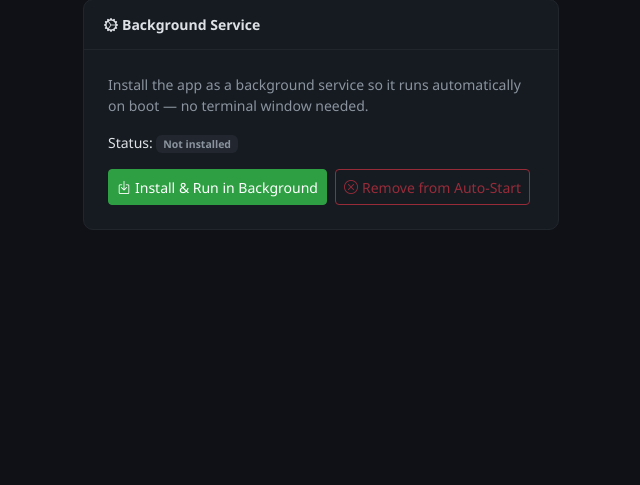
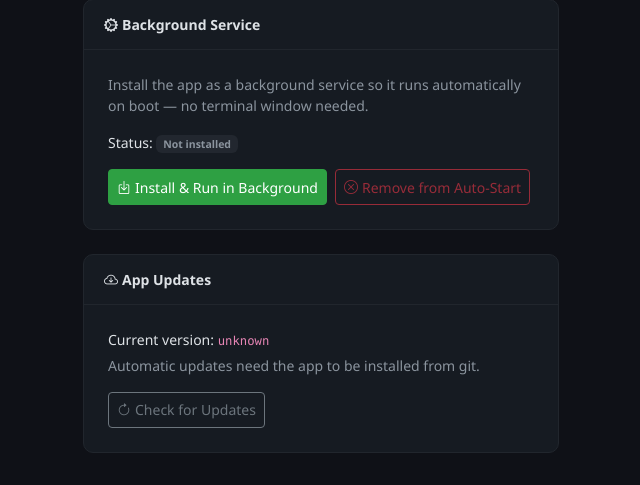
Before and after one commit to Aakvatech-Limited/biometric, a Flask app: page /settings/ in a window 1280 px wide. Shown: the part 1533-2018 px from the top of the page, without its empty margins (189-829 px from the left). Before the commit the page ends 1763 px from the top, so only its background shows below. Run offline with Flask 3, Linux system fonts and the light colour scheme; data that the repository does not hold is empty; some libraries are stand-ins or nearby versions.

Commit message:
feat: add app update controls to settings

```diff
--- a/app/templates/settings.html
+++ b/app/templates/settings.html
@@ -195,6 +195,19 @@
         </div>
       </div>
     </div>
+    <!-- App Updates -->
+    <div class="card mt-4">
+      <div class="card-header"><i class="bi bi-cloud-arrow-down me-1"></i>App Updates</div>
+      <div class="card-body p-4">
+        <p class="mb-1" style="font-size:0.875rem">
+          Current version: <code id="updCurrent">—</code>
+        </p>
+        <p class="mb-3" style="font-size:0.875rem; color:#8b949e" id="updState">Checking…</p>
+        <button type="button" class="btn btn-outline-secondary btn-sm" id="updCheckBtn" onclick="checkUpdates()">
+          <i class="bi bi-arrow-clockwise me-1"></i>Check for Updates
+        </button>
+      </div>
+    </div>
   </div>
 
   <!-- Help sidebar -->
@@ -303,6 +316,32 @@ async function serviceStop() {
   }
 }
 
+function updShow(info) {
+  document.getElementById("updCurrent").textContent = info.current_sha || "unknown";
+  const el = document.getElementById("updState");
+  if (!info.supported) el.textContent = "Automatic updates need the app to be installed from git.";
+  else if (info.error) el.textContent = "Could not check for updates: " + info.error;
+  else if (info.available) el.textContent = `${info.behind} new change(s) available.`;
+  else if (info.checked_at) el.textContent = `Up to date (checked ${info.checked_at}).`;
+  else el.textContent = "Not checked yet.";
+}
+
+async function checkUpdates() {
+  const btn = document.getElementById("updCheckBtn");
+  btn.disabled = true;
+  document.getElementById("updState").textContent = "Checking…";
+  try {
+    const info = await (await fetch("/api/update/check", { method: "POST" })).json();
+    updShow(info);
+    if (renderUpdate(info)) showUpdateModal();
+  } catch (e) {
+    document.getElementById("updState").textContent = "Could not reach the app.";
+  }
+  btn.disabled = false;
+}
+
+fetch("/api/update/status").then(r => r.json()).then(updShow).catch(() => {});
+
 svcRefreshStatus();
 </script>
 {% endblock %}
```
